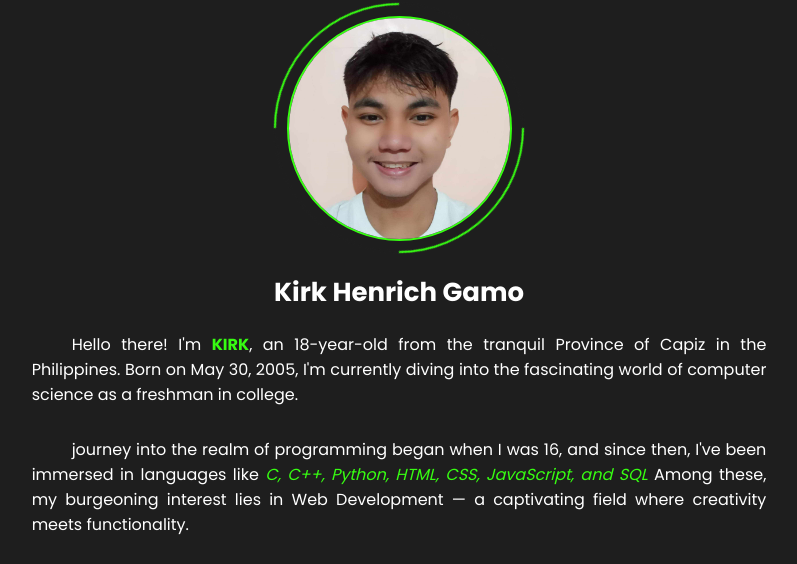
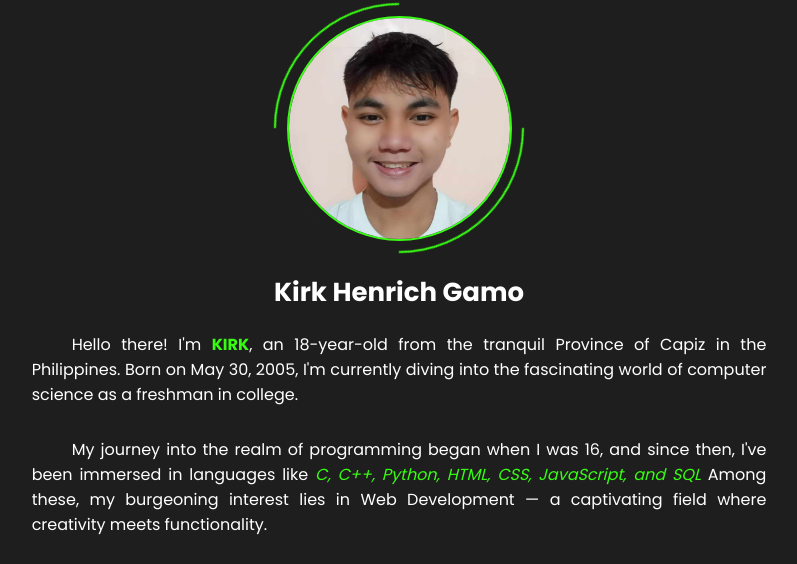
Before and after one commit to Kirk-Gamo/CCS-222, a plain HTML site: page about.html in a window 1280 px wide. Shown: the part 185-749 px from the top of the page, without its empty margins (241-1038 px from the left). Drawn offline with nearby package versions, Linux system fonts and the light colour scheme.

Commit message:
Update about.html
fix about page

```diff
--- a/about.html
+++ b/about.html
@@ -27,7 +27,7 @@
             <p>Hello there! I'm <strong>KIRK</strong>, an 18-year-old from the tranquil Province of Capiz in the Philippines. Born on
                 May 30, 2005, I'm currently diving into the fascinating world of computer science as a freshman in college.</p>
 
-            <p>journey into the realm of programming began when I was 16, and since then, I've been immersed in languages like <em>C,
+            <p>My journey into the realm of programming began when I was 16, and since then, I've been immersed in languages like <em>C,
                 C++, Python, HTML, CSS, JavaScript, and SQL</em> Among these, my burgeoning interest lies in Web Development — a
                 captivating field where creativity meets functionality.</p>
 
```
